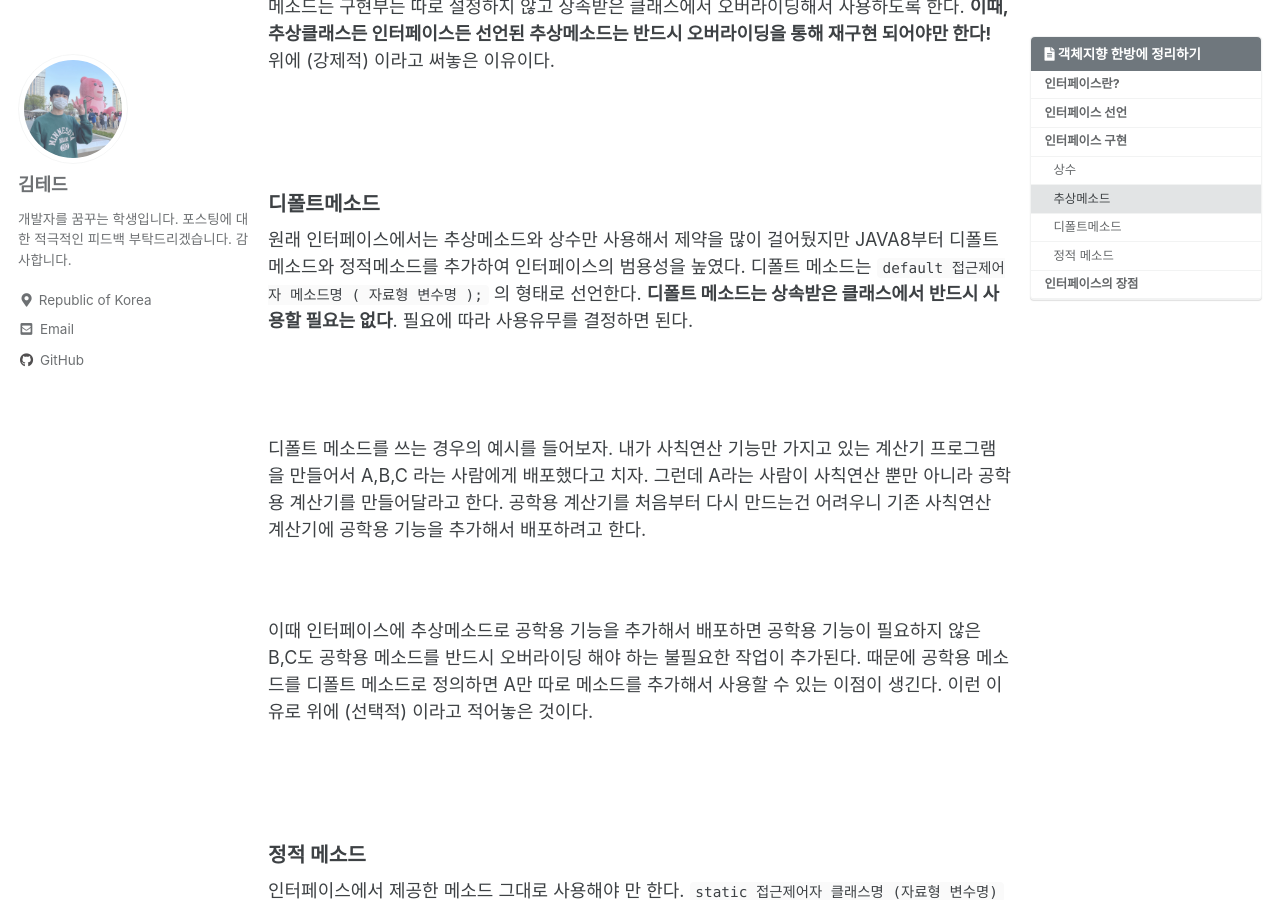
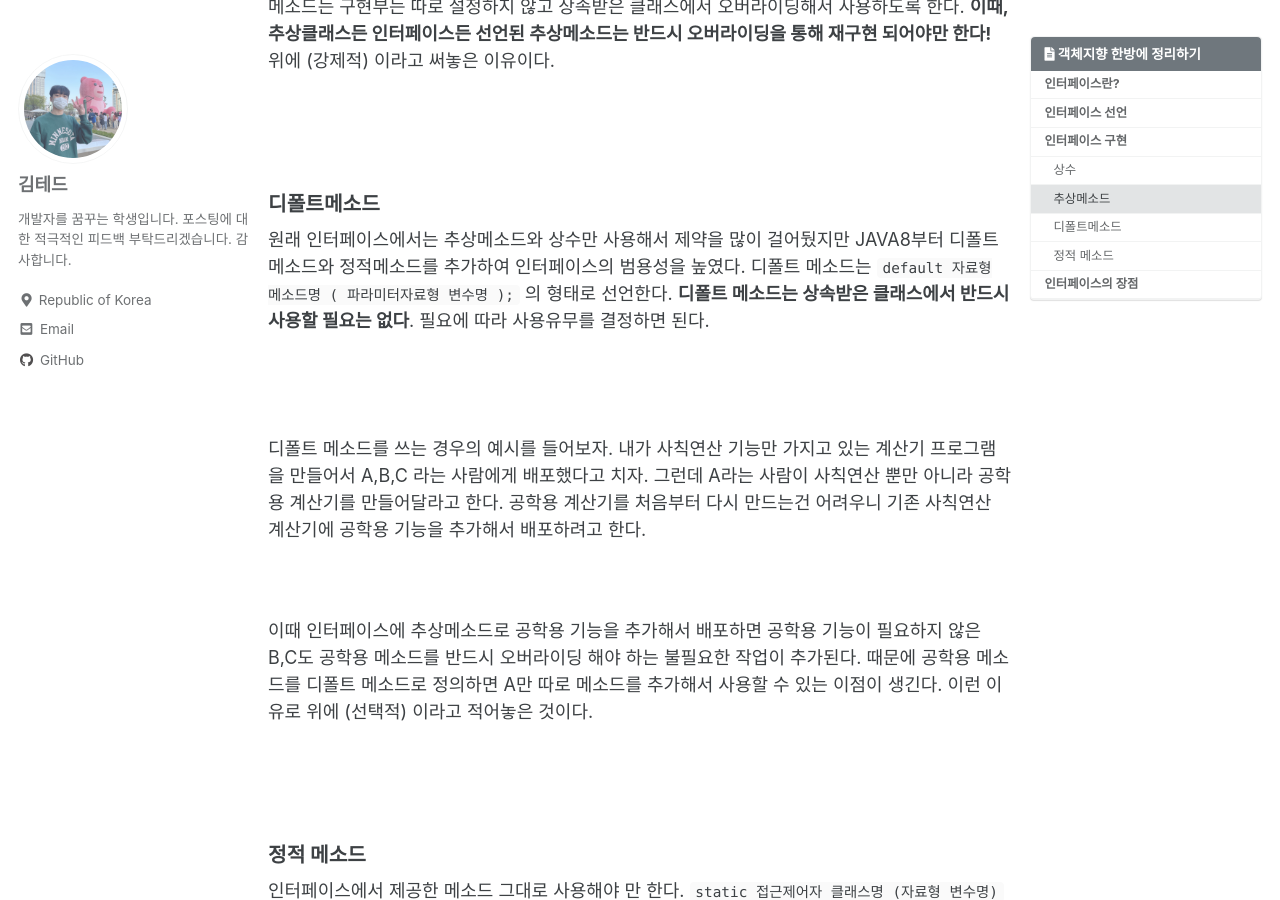
Before and after one commit to idkim97/idkim97.github.io, a Jekyll site: the page built from _posts/2022-08-12-2)인터페이스.md, in a window 1280 px wide and 900 px high, scrolled down 3501 px. Built offline with Jekyll 4.4.1, drawn with Linux system fonts in a browser that asks for light colours; cached includes are drawn as plain includes; comment, search, counter and statistics services are not loaded.

Commit message:
Update 2022-08-12-2)인터페이스.md

````diff
--- a/_posts/2022-08-12-2)인터페이스.md
+++ b/_posts/2022-08-12-2)인터페이스.md
@@ -124,7 +124,7 @@ public interface CalResult {
 ### 디폴트메소드
 
 원래 인터페이스에서는 추상메소드와 상수만 사용해서 제약을 많이 걸어뒀지만 JAVA8부터 디폴트메소드와 정적메소드를 추가하여 인터페이스의 범용성을 높였다.
-	디폴트 메소드는 ```default 접근제어자 메소드명 ( 자료형 변수명 );``` 의 형태로 선언한다.  **디폴트 메소드는 상속받은 클래스에서 반드시 사용할 필요는 없다**. 필요에 따라 사용유무를 결정하면 된다.
+	디폴트 메소드는 ```default 자료형 메소드명 ( 파라미터자료형 변수명 );``` 의 형태로 선언한다.  **디폴트 메소드는 상속받은 클래스에서 반드시 사용할 필요는 없다**. 필요에 따라 사용유무를 결정하면 된다.
 
 <br><br>
 
````
